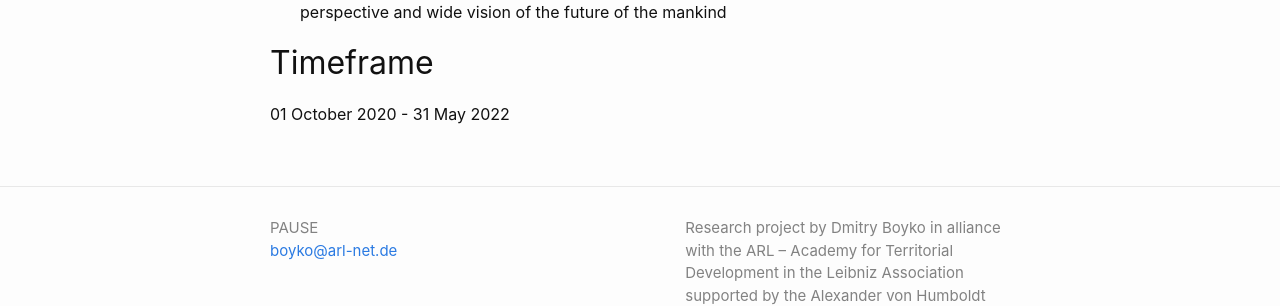
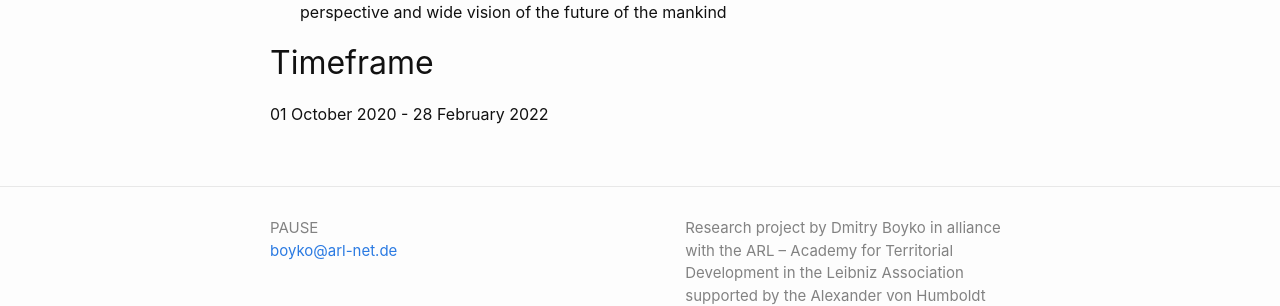
Before and after one commit to boikod/pause, a Jekyll site: the page built from index.md, in a window 1280 px wide. Shown: the part 1390-1696 px from the top of the page. Built offline with Jekyll 4.4.1, drawn with Linux system fonts in a browser that asks for light colours.

Commit message:
Update index.md

```diff
--- a/index.md
+++ b/index.md
@@ -24,4 +24,4 @@ The project aims to achieve the following outcomes:
 - enhancement of the planning culture in Russia in order to develop an international perspective and wide vision of the future of the mankind
 
 ## Timeframe
-01 October 2020 - 31 May 2022
+01 October 2020 - 28 February 2022
```
